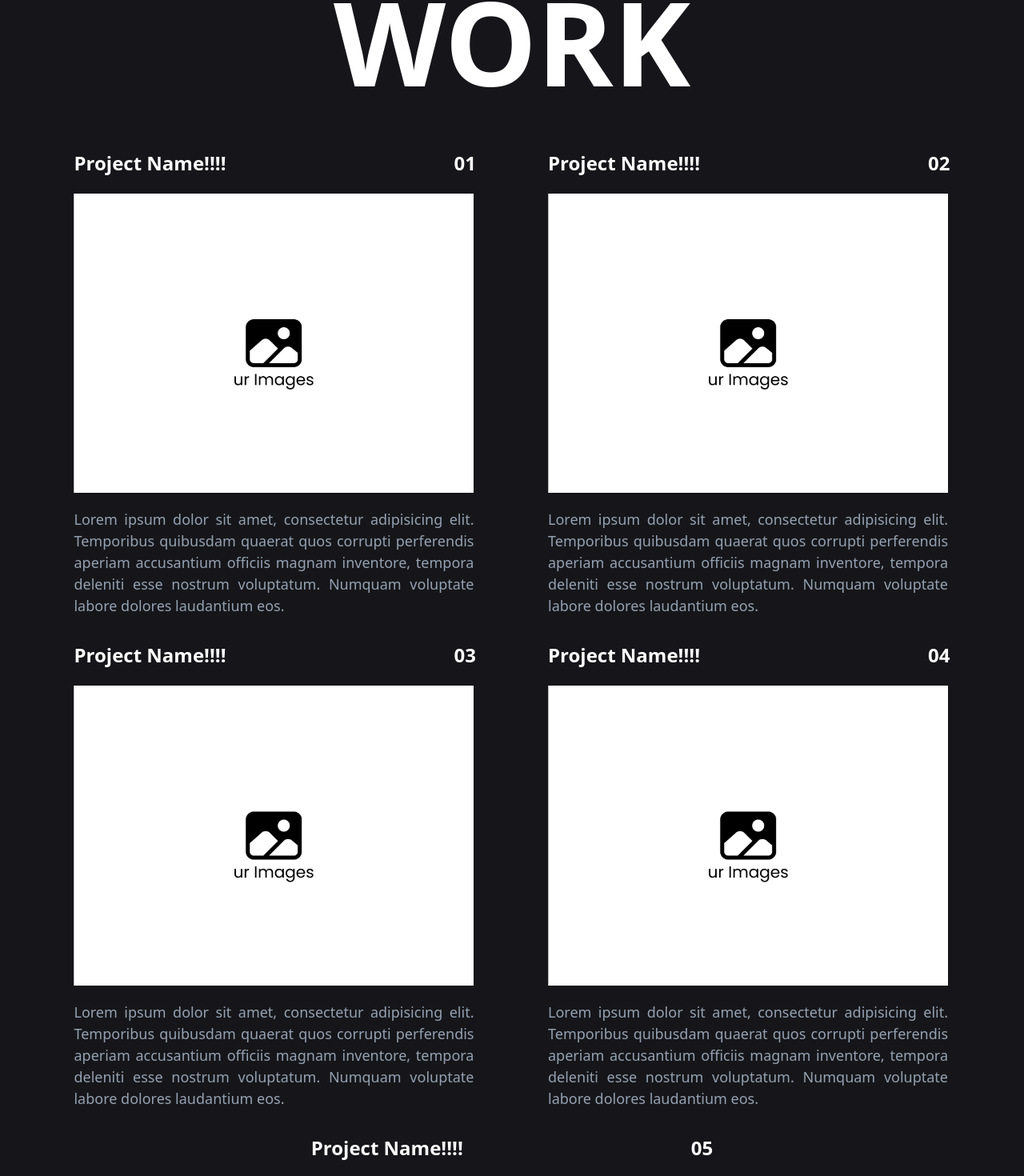
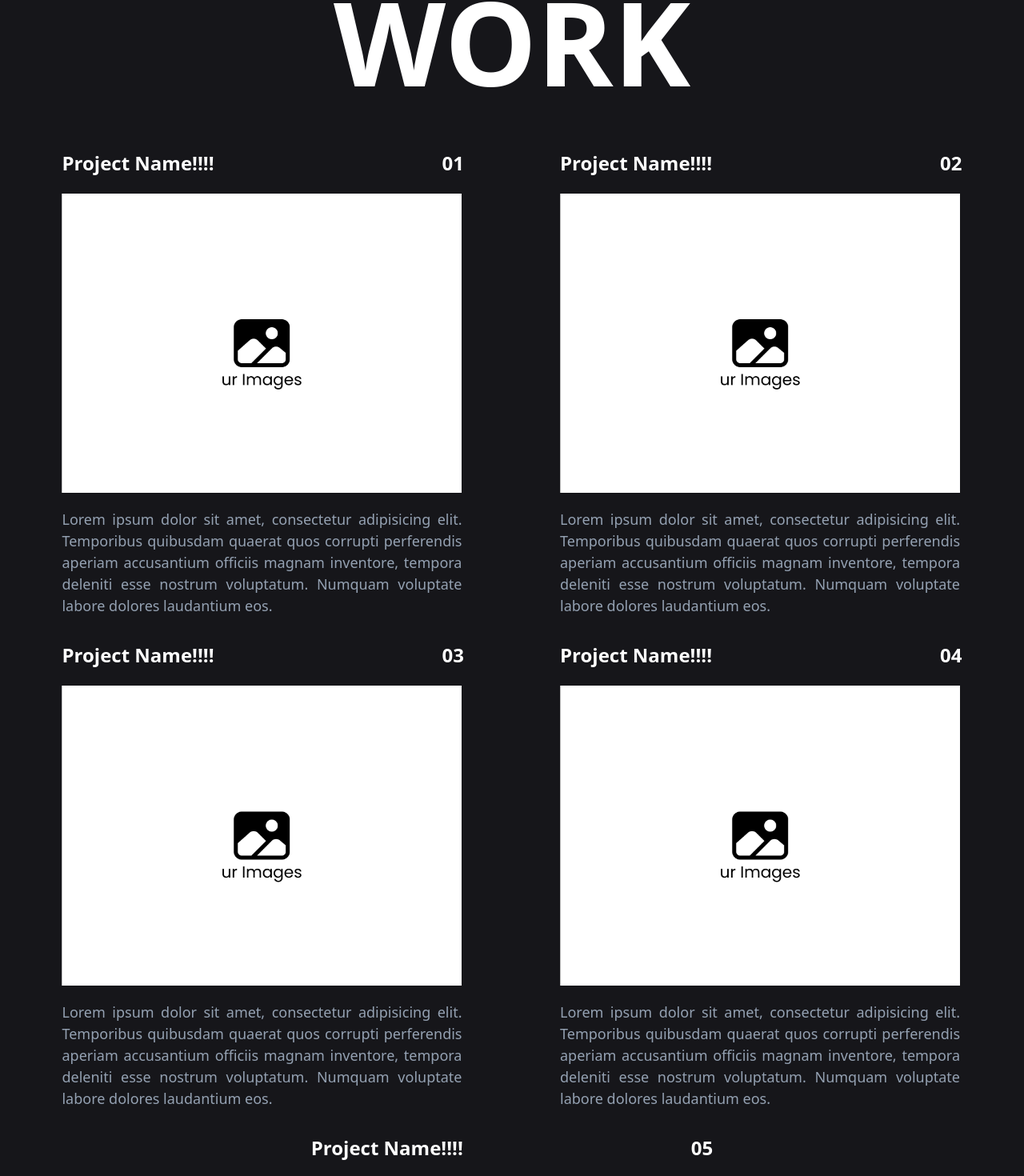
Before and after one commit to RAFiasyam/porto, a React (Create React App) app: page / in a window 1280 px wide. Shown: the part 762-2232 px from the top of the page at 80% size. Built offline with nearby package versions, Linux system fonts and the light colour scheme.

Commit message:
fixed gap work

```diff
--- a/src/App.jsx
+++ b/src/App.jsx
@@ -44,15 +44,15 @@ export default function App() {
           <h1 className="text-[120px] font-bold xl:text-[145px]">WORK</h1>
         </section>
         <section className="flex flex-col items-center gap-[30px]">
-          <section className="flex flex-col gap-[90px] lg:flex-row">
+          <section className="flex flex-col gap-[120px] lg:flex-row">
             <Co1 />
             <Co2 />
           </section>
-          <section className="flex flex-col gap-[90px] lg:flex-row">
+          <section className="flex flex-col gap-[120px] lg:flex-row">
             <Co3 />
             <Co4 />
           </section>
-          <section className="flex flex-col gap-[90px] lg:flex-row">
+          <section className="flex flex-col gap-[120px] lg:flex-row">
             <Co5 />
             {/* Add according to your needs👌 */}
           </section>
```
